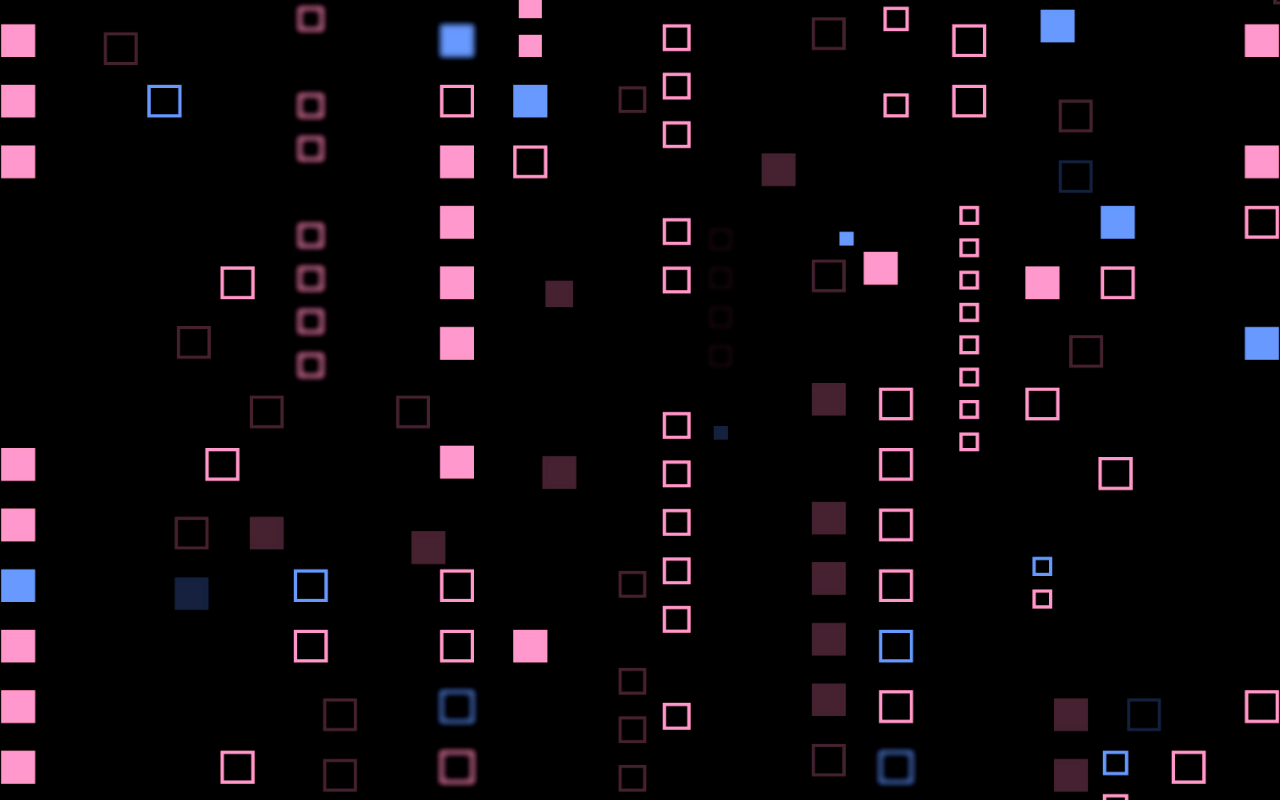
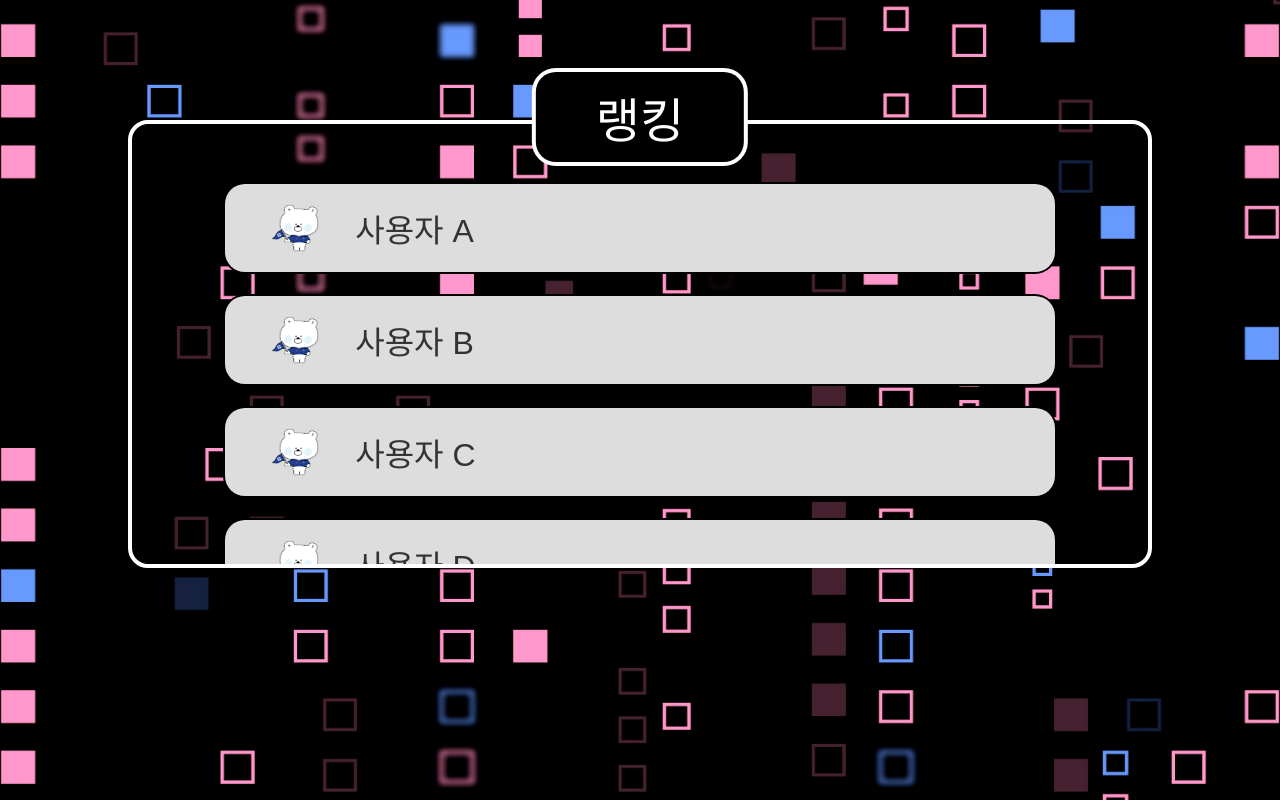
Before and after one commit to PDA-Jumo/frontend, a React (Create React App) app: page /rank in a window 1280 px wide. Built offline with nearby package versions, Linux system fonts and the light colour scheme; a web font is replaced by a local one.

Commit message:
Chore: css 수정 및 branch 이동 전 저장

```diff
--- a/src/pages/rank/layout.jsx
+++ b/src/pages/rank/layout.jsx
@@ -1,19 +1,54 @@
-import React from 'react';
-import Rank from '../../assets/backgrounds/rank.png'
+import React from "react";
+import Rank from "../../assets/backgrounds/rank.png";
+import character1 from "../../assets/backgrounds/character1.png";
+import "./rank.css";
+
 export default function RankLayout() {
+  return (
+    <div className="background-style">
+      <img src={Rank} className="background-image" alt="Rank Background" />
+      <div className="ranking-header-container">
+        <RankingHeader />
+      </div>
+      <div className="content-position">
+        <RankingList />
+      </div>
+    </div>
+  );
+}
+function RankingHeader() {
+  return <div className="ranking-header">랭킹</div>;
+}
 
+function RankingList() {
   return (
-    <div class ='background-style'>
-          <img src={Rank} style={{ width: "100%", height: "100%" }} />
-          <div
-            style={{
-              position: "absolute",
-              top: 100,
-              left: 100,
-            }}
-          >
+    <>
+      <RankingButton rank="사용자 A" />
+      <RankingButton rank="사용자 B" />
+      <RankingButton rank="사용자 C" />
+      <RankingButton rank="사용자 D" />
+    </>
+  );
+}
 
-          </div>
-        </div>
-    );
-    }
+// 랭킹 버튼 컴포넌트
+function RankingButton({ rank }) {
+  return (
+    <button className="ranking-button" onClick={() => {}}>
+      <div style={{ display: "flex", alignItems: "center" }}>
+        {" "}
+        <img
+          src={character1}
+          alt="Rank Icon"
+          style={{
+            paddingLeft: "36px",
+            width: "48px",
+            height: "48px",
+            marginRight: "36px",
+          }}
+        />
+        {rank}
+      </div>
+    </button>
+  );
+}
--- /dev/null
+++ b/src/pages/rank/rank.css
@@ -0,0 +1,66 @@
+.background-style {
+  position: relative;
+  width: 100%;
+  height: 100%;
+}
+
+.background-image {
+  width: 100%;
+  height: 100%;
+}
+
+.content-position {
+  width: 80vw;
+  height: 35vw;
+  position: absolute;
+  top: 15%;
+  left: 50%;
+  transform: translateX(-50%);
+  text-align: center;
+  border: 4px solid #fff;
+  border-radius: 20px;
+  padding: 60px 20px; /* 상단 패딩 수정 */
+  box-sizing: border-box;
+  overflow: hidden;
+}
+
+.ranking-header {
+  text-align: center;
+  margin-bottom: 24px;
+  font-size: 48px;
+  color: white;
+  position: relative;
+  z-index: 1;
+  background: #000;
+  display: inline-block;
+  padding: 10px 60px;
+  border-radius: 20px;
+  box-shadow: 0 0 0 4px #fff;
+}
+
+.ranking-header-container {
+  position: absolute;
+  top: calc(15% - 48px);
+  left: 50%;
+  transform: translateX(-50%);
+  z-index: 2;
+}
+
+.ranking-button {
+  width: 85%;
+  padding: 20px 10px;
+  margin-bottom: 24px;
+  font-size: 32px;
+  background-color: #ddd;
+  border-radius: 20px;
+  color: #333;
+  border: none;
+  cursor: pointer;
+  text-align: center;
+  box-shadow: 0 0 0 2px #000; /* 버튼 테두리 추가 */
+  pointer-events: none;
+}
+
+.ranking-button:last-child {
+  margin-bottom: 0;
+}
--- a/src/pages/test/test.css
+++ b/src/pages/test/test.css
@@ -55,13 +55,13 @@
 .start-test-button {
   display: block;
   width: auto;
-  padding: 10px 20px;
+  padding: 10px 80px;
   background-color: #ffffff;
   color: black;
   border: none;
-  border-radius: 30px;
+  border-radius: 45px;
   cursor: pointer;
-  font-size: 32px;
+  font-size: 40px;
   margin-top: 20px;
   margin-bottom: 20px;
   margin-left: 350px;
@@ -167,7 +167,8 @@
   color: black;
   border: none;
   border-radius: 50px;
-  cursor: pointer;
+  pointer-events: none;
+  cursor: default;
   font-size: 40px;
   transition: background-color 0.3s;
 }
--- a/src/pages/test/test.jsx
+++ b/src/pages/test/test.jsx
@@ -79,7 +79,7 @@ export default function TestLayout() {
               className="start-test-button"
               onClick={() => setStartTest(true)}
             >
-              테스트 하러 가기
+              GO!
             </button>
           )}
         </div>
```
